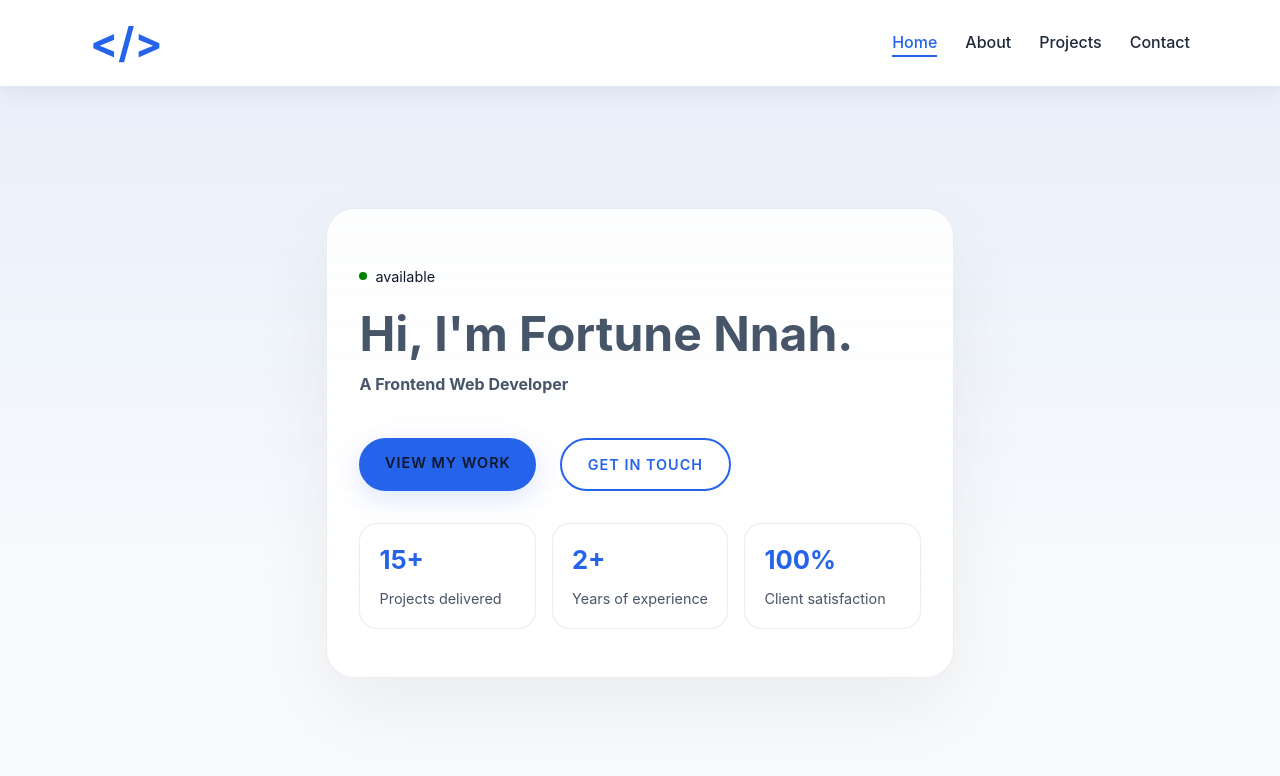
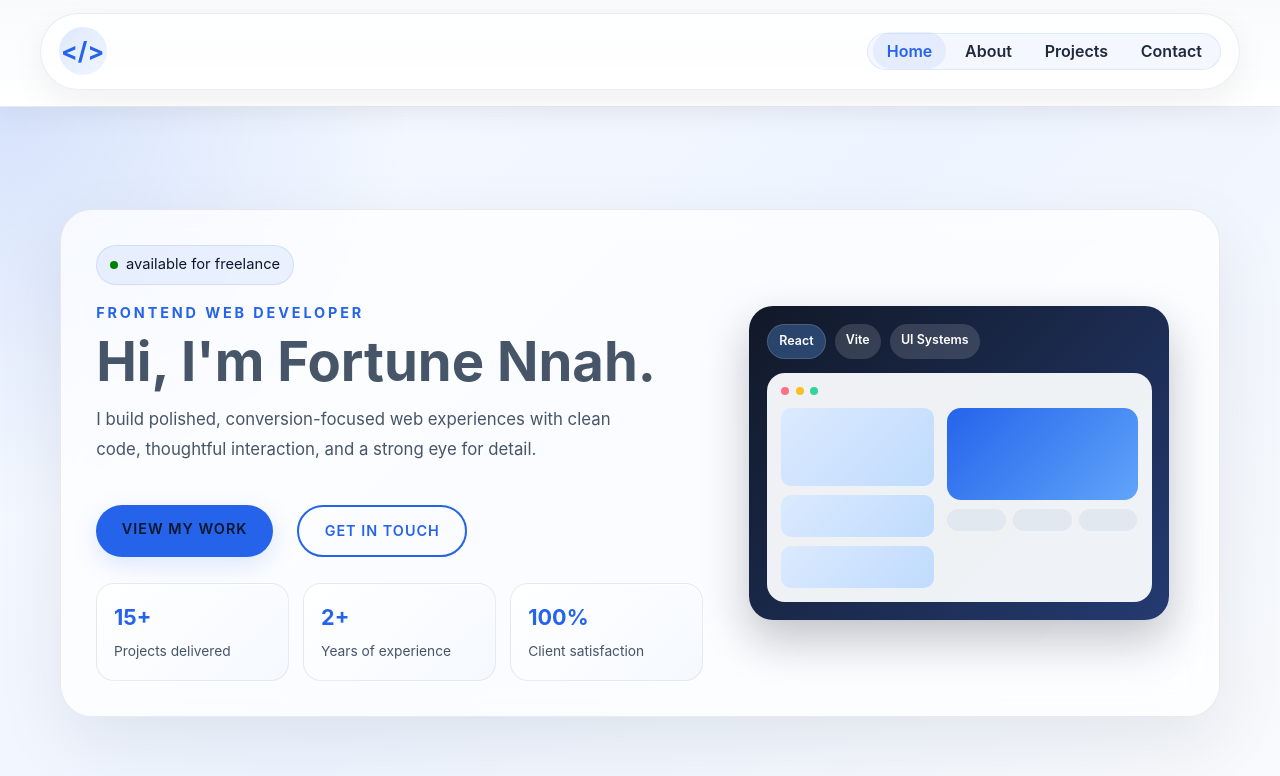
Before and after one commit to FortuneNnah/Portfolio, a React (Vite) app: page / in a window 1280 px wide. Shown: the top 776 px of the page. Built offline with nearby package versions, Linux system fonts and the light colour scheme.

Commit message:
style: Revamp hero section layout and visuals for enhanced user engagement

```diff
--- a/src/App.css
+++ b/src/App.css
@@ -31,91 +31,101 @@ body {
 }
 
 .header {
-  background: rgba(255,255,255,.9);
-  backdrop-filter: blur(12px);
-  border-bottom: 1px solid var(--border);
-  padding: 0.6rem 0;
-  box-shadow: 0 6px 20px rgba(15,23,42,0.06);
+  background: linear-gradient(180deg, rgba(248,250,252,.94) 0%, rgba(255,255,255,.9) 100%);
+  backdrop-filter: blur(14px);
+  border-bottom: 1px solid rgba(148,163,184,.18);
+  padding: 0.8rem 0 1rem;
+  box-shadow: 0 8px 30px rgba(15,23,42,.05);
   position: sticky;
   top: 0;
   z-index: 120;
 }
 
 .navbar {
-  width: 100%;
-  max-width: var(--max-width);
+  width: min(var(--max-width), calc(100% - 2rem));
   margin: 0 auto;
   display: flex;
-  justify-content: flex-start;
   align-items: center;
-  padding: var(--page-padding);
+  gap: 1rem;
+  padding: 0.85rem 1.1rem;
+  border-radius: 999px;
+  background: rgba(255,255,255,.78);
+  border: 1px solid rgba(148,163,184,.2);
+  box-shadow: 0 12px 35px rgba(15,23,42,.06);
+  position: relative;
 }
 
 .navbar .logo {
-  font-size: 2.6rem;
-  font-weight: bold;
+  display: inline-flex;
+  align-items: center;
+  justify-content: center;
+  width: 48px;
+  height: 48px;
+  font-size: 1.55rem;
+  font-weight: 700;
   color: var(--accent);
   cursor: pointer;
-  transition: color 0.3s ease;
+  transition: transform 0.25s ease, background-color 0.25s ease;
   text-decoration: none;
   margin-right: auto;
+  border-radius: 50%;
+  background: linear-gradient(135deg, rgba(37,99,235,.14), rgba(59,130,246,.08));
 }
 
 .navbar .logo:hover {
-  color: var(--accent-hover);
+  transform: translateY(-1px);
+  background: linear-gradient(135deg, rgba(37,99,235,.2), rgba(59,130,246,.12));
 }
 
 .mobile-menu-btn {
   display: none;
-  background: none;
-  border: none;
-  color: var(--link-text);
+  background: rgba(37,99,235,.08);
+  border: 1px solid rgba(37,99,235,.12);
+  color: var(--accent);
   cursor: pointer;
-  padding: 8px;
+  width: 44px;
+  height: 44px;
+  border-radius: 50%;
   align-items: center;
   justify-content: center;
-  transition: color 0.2s ease;
+  transition: transform 0.2s ease, background-color 0.2s ease;
   z-index: 220;
 }
 
 .mobile-menu-btn:hover {
-  color: var(--accent);
+  transform: translateY(-1px);
+  background: rgba(37,99,235,.14);
 }
 
 .nav-links {
   display: flex;
   list-style: none;
-  gap: 1.75rem;
+  gap: 0.35rem;
   align-items: center;
+  padding: 0.3rem;
+  border-radius: 999px;
+  background: rgba(37,99,235,.045);
+  border: 1px solid rgba(37,99,235,.1);
 }
 
 .nav-links li a {
   color: var(--link-text);
   text-decoration: none;
-  font-weight: 500;
-  transition: color 0.3s ease;
+  font-weight: 600;
+  padding: 0.55rem 0.85rem;
+  border-radius: 999px;
+  transition: color 0.25s ease, background-color 0.25s ease;
   position: relative;
 }
 
 .nav-links li a:hover,
 .nav-links li a.nav-link--active {
   color: var(--accent);
+  background: rgba(37,99,235,.08);
 }
 
 .nav-links li a::after {
-  content: '';
-  position: absolute;
-  bottom: -5px;
-  left: 0;
-  width: 0;
-  height: 2px;
-  background-color: var(--accent);
-  transition: width 0.3s ease;
-}
-
-.nav-links li a:hover::after,
-.nav-links li a.nav-link--active::after {
-  width: 100%;
+  display: none;
 }
 
 [data-scroll-reveal] {
@@ -180,60 +190,100 @@ body {
   place-items: center;
   padding: var(--page-padding);
   min-height: calc(100vh - 88px);
-  background: linear-gradient(180deg, rgba(37,99,235,.07) 0%, rgba(248,250,252,1) 72%);
+  background:
+    radial-gradient(circle at top left, rgba(37,99,235,.16), transparent 28%),
+    linear-gradient(135deg, #f8fbff 0%, #eef4ff 48%, #f8fafc 100%);
   animation: fadeInSection 1s ease-out both;
 }
 
+.hero-shell {
+  display: grid;
+  grid-template-columns: 1.15fr 0.85fr;
+  align-items: center;
+  gap: 2rem;
+  width: min(1160px, 100%);
+  padding: 2.2rem;
+  border-radius: 32px;
+  background: rgba(255,255,255,.72);
+  border: 1px solid rgba(15,23,42,.08);
+  box-shadow: 0 25px 70px rgba(15,23,42,.08);
+  backdrop-filter: blur(12px);
+}
+
 .hero-content {
-  max-width: 760px;
-  text-align: left;
-  padding: 3rem 2rem;
-  border-radius: 28px;
-  background: rgba(255,255,255,.88);
-  border: 1px solid rgba(15,23,42,.08);
-  box-shadow: 0 30px 80px rgba(15,23,42,.06);
+  max-width: 620px;
+  text-align: left;
+  padding: 0;
+  border-radius: 0;
+  background: transparent;
+  border: 0;
+  box-shadow: none;
 }
 
 .home-hero .avail {
   display: inline-flex;
   align-items: center;
   gap: 8px;
+  font-size: 0.92rem;
+  padding: 0.45rem 0.8rem;
+  color: var(--text);
+  background: rgba(37,99,235,.08);
+  border: 1px solid rgba(37,99,235,.12);
+  border-radius: 999px;
+  width: fit-content;
+  margin-bottom: 1rem;
+}
+
+.hero-kicker {
   font-size: 0.9rem;
-  padding: 0.5rem 0;
-  color: var(--text);
-  max-width: 130px;
+  font-weight: 700;
+  letter-spacing: 0.2em;
+  text-transform: uppercase;
+  color: var(--accent);
+  margin: 0 0 0.6rem;
 }
 
 .home-hero h1 {
-  font-size: clamp(2.4rem, 5vw, 3rem);
-  text-align: left;
+  font-size: clamp(2.35rem, 4.7vw, 3.4rem);
+  line-height: 1.05;
+  text-align: left;
+  margin: 0 0 0.85rem;
+}
+
+.hero-intro {
+  font-size: 1.05rem;
+  line-height: 1.8;
+  color: var(--text-secondary);
+  margin: 0 0 1.6rem;
+  max-width: 560px;
 }
 
 .hero-metrics {
   display: grid;
-  grid-template-columns: repeat(3, minmax(120px, 1fr));
-  gap: 1rem;
-  margin-top: 2rem;
+  grid-template-columns: repeat(3, minmax(110px, 1fr));
+  gap: 0.9rem;
+  margin-top: 1.6rem;
 }
 
 .hero-metric {
-  padding: 1rem 1.2rem;
+  padding: 1rem 1.05rem;
   border-radius: 18px;
-  background: #ffffff;
+  background: linear-gradient(135deg, #ffffff, #f5f9ff);
   border: 1px solid rgba(15,23,42,.08);
   color: var(--text-secondary);
+  box-shadow: inset 0 1px 0 rgba(255,255,255,.8);
 }
 
 .hero-metric strong {
   display: block;
-  font-size: 1.6rem;
-  color: var(--accent);
-  margin-bottom: 0.35rem;
+  font-size: 1.35rem;
+  color: var(--accent);
+  margin-bottom: 0.25rem;
 }
 
 .hero-metric span {
-  font-size: 0.9rem;
-  line-height: 1.6;
+  font-size: 0.86rem;
+  line-height: 1.5;
 }
 
 .avail .circle {
@@ -251,6 +301,119 @@ body {
   gap: 1.5rem;
   margin-top: 2.5rem;
   flex-wrap: wrap;
+}
+
+.hero-visual {
+  display: flex;
+  justify-content: center;
+}
+
+.visual-card {
+  width: 100%;
+  max-width: 420px;
+  padding: 1.1rem;
+  border-radius: 24px;
+  background: linear-gradient(135deg, #111827 0%, #243b72 100%);
+  box-shadow: 0 20px 45px rgba(15,23,42,.25);
+}
+
+.visual-top {
+  display: flex;
+  flex-wrap: wrap;
+  gap: 0.55rem;
+  margin-bottom: 0.9rem;
+}
+
+.chip {
+  padding: 0.4rem 0.7rem;
+  border-radius: 999px;
+  font-size: 0.78rem;
+  font-weight: 600;
+  background: rgba(255,255,255,.14);
+  color: #fff;
+}
+
+.chip-primary {
+  background: rgba(96,165,250,.3);
+  border: 1px solid rgba(255,255,255,.14);
+}
+
+.visual-window {
+  background: rgba(248,250,252,.96);
+  border-radius: 18px;
+  padding: 0.9rem;
+}
+
+.window-bar {
+  display: flex;
+  gap: 0.4rem;
+  margin-bottom: 0.8rem;
+}
+
+.window-dot {
+  width: 8px;
+  height: 8px;
+  border-radius: 50%;
+  display: inline-block;
+  background: #cbd5e1;
+}
+
+.dot-red {
+  background: #fb7185;
+}
+
+.dot-yellow {
+  background: #fbbf24;
+}
+
+.dot-green {
+  background: #34d399;
+}
+
+.window-body {
+  display: grid;
+  grid-template-columns: 0.8fr 1fr;
+  gap: 0.8rem;
+}
+
+.window-side {
+  display: flex;
+  flex-direction: column;
+  gap: 0.55rem;
+}
+
+.panel-block {
+  height: 42px;
+  border-radius: 10px;
+  background: linear-gradient(135deg, #dbeafe, #bfdbfe);
+}
+
+.panel-block.large {
+  height: 78px;
+}
+
+.window-main {
+  display: flex;
+  flex-direction: column;
+  gap: 0.55rem;
+}
+
+.main-card {
+  height: 92px;
+  border-radius: 14px;
+  background: linear-gradient(135deg, #2563eb, #60a5fa);
+}
+
+.mini-row {
+  display: flex;
+  gap: 0.45rem;
+}
+
+.mini-row span {
+  flex: 1;
+  height: 22px;
+  border-radius: 999px;
+  background: #e2e8f0;
 }
 
 /* ─── About (Home Page) ──────────────────────────────────── */
@@ -1771,28 +1934,34 @@ body {
 
   .nav-links {
     position: absolute;
-    top: calc(100%);
+    top: calc(100% + 0.75rem);
     left: 0;
     right: 0;
     flex-direction: column;
-    gap: 0;
-    background: var(--surface);
-    border-bottom: 1px solid rgba(37,99,235,.12);
+    gap: 0.35rem;
+    padding: 0.6rem;
+    background: rgba(255,255,255,.95);
+    backdrop-filter: blur(12px);
+    border: 1px solid rgba(148,163,184,.22);
+    border-radius: 20px;
+    box-shadow: 0 20px 45px rgba(15,23,42,.12);
     max-height: 0;
     overflow: hidden;
-    transition: max-height 0.28s ease;
+    transition: max-height 0.28s ease, padding 0.28s ease;
     list-style: none;
     z-index: 210;
   }
 
   .nav-links--open {
     max-height: 360px;
+    padding: 0.6rem;
   }
 
   .nav-links li a {
     display: block;
-    padding: 1rem 1.5rem;
-    border-bottom: 1px solid rgba(37,99,235,.08);
+    padding: 0.8rem 1rem;
+    border-radius: 12px;
+    border-bottom: 0;
   }
 
   .nav-links li a::after {
@@ -1801,8 +1970,8 @@ body {
 
   .nav-links li a.nav-link--active {
     background: rgba(37,99,235,.08);
-    border-left: 3px solid var(--accent);
-    padding-left: calc(1.5rem - 3px);
+    color: var(--accent);
+    padding-left: 1rem;
   }
 }
 
@@ -1914,8 +2083,13 @@ body {
     padding-bottom: 1.5rem;
   }
 
+  .hero-shell {
+    grid-template-columns: 1fr;
+    padding: 1.4rem;
+  }
+
   .hero-content {
-    padding: 2rem 1.5rem;
+    padding: 0;
   }
 
   .home-hero h1 {
@@ -2034,6 +2208,10 @@ body {
   }
 
   .hero-summary {
+    font-size: 0.98rem;
+  }
+
+  .hero-intro {
     font-size: 0.98rem;
   }
 
--- a/src/Components/Hero.jsx
+++ b/src/Components/Hero.jsx
@@ -81,14 +81,17 @@ export const Header = () => {
 const HeroSection = () => {
   return (
     <section className="home-hero">
+      <div className="hero-shell">
         <div className="hero-content">
           <div className="avail">
             <div className="circle"></div>
-          <p className="avail-txt">available</p>
+            <p className="avail-txt">available for freelance</p>
           </div>
+          <p className="hero-kicker">Frontend Web Developer</p>
           <h1>Hi, I'm Fortune Nnah.</h1>
-        <p>
-          <b>A Frontend Web Developer</b>
+          <p className="hero-intro">
+            I build polished, conversion-focused web experiences with clean code,
+            thoughtful interaction, and a strong eye for detail.
           </p>
           <div className="hero-cta">
             <Link to="/projects" className="cta-button primary">
@@ -113,6 +116,42 @@ const HeroSection = () => {
             </div>
           </div>
         </div>
+
+        <div className="hero-visual" aria-hidden="true">
+          <div className="visual-card">
+            <div className="visual-top">
+              <span className="chip chip-primary">React</span>
+              <span className="chip">Vite</span>
+              <span className="chip">UI Systems</span>
+            </div>
+
+            <div className="visual-window">
+              <div className="window-bar">
+                <span className="window-dot dot-red"></span>
+                <span className="window-dot dot-yellow"></span>
+                <span className="window-dot dot-green"></span>
+              </div>
+
+              <div className="window-body">
+                <div className="window-side">
+                  <div className="panel-block large"></div>
+                  <div className="panel-block"></div>
+                  <div className="panel-block"></div>
+                </div>
+
+                <div className="window-main">
+                  <div className="main-card"></div>
+                  <div className="mini-row">
+                    <span></span>
+                    <span></span>
+                    <span></span>
+                  </div>
+                </div>
+              </div>
+            </div>
+          </div>
+        </div>
+      </div>
     </section>
   );
 };
```
Lines whose indentation alone changed are shown as unchanged.
